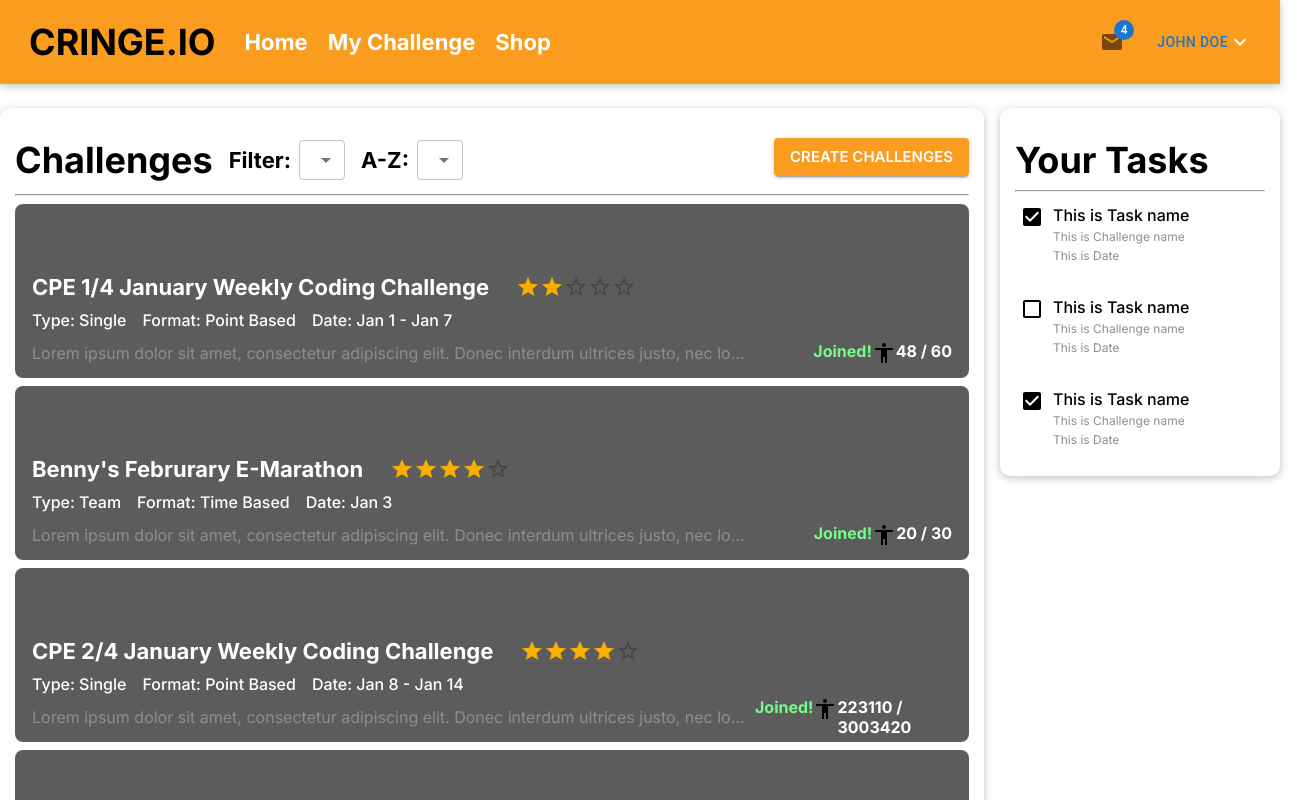
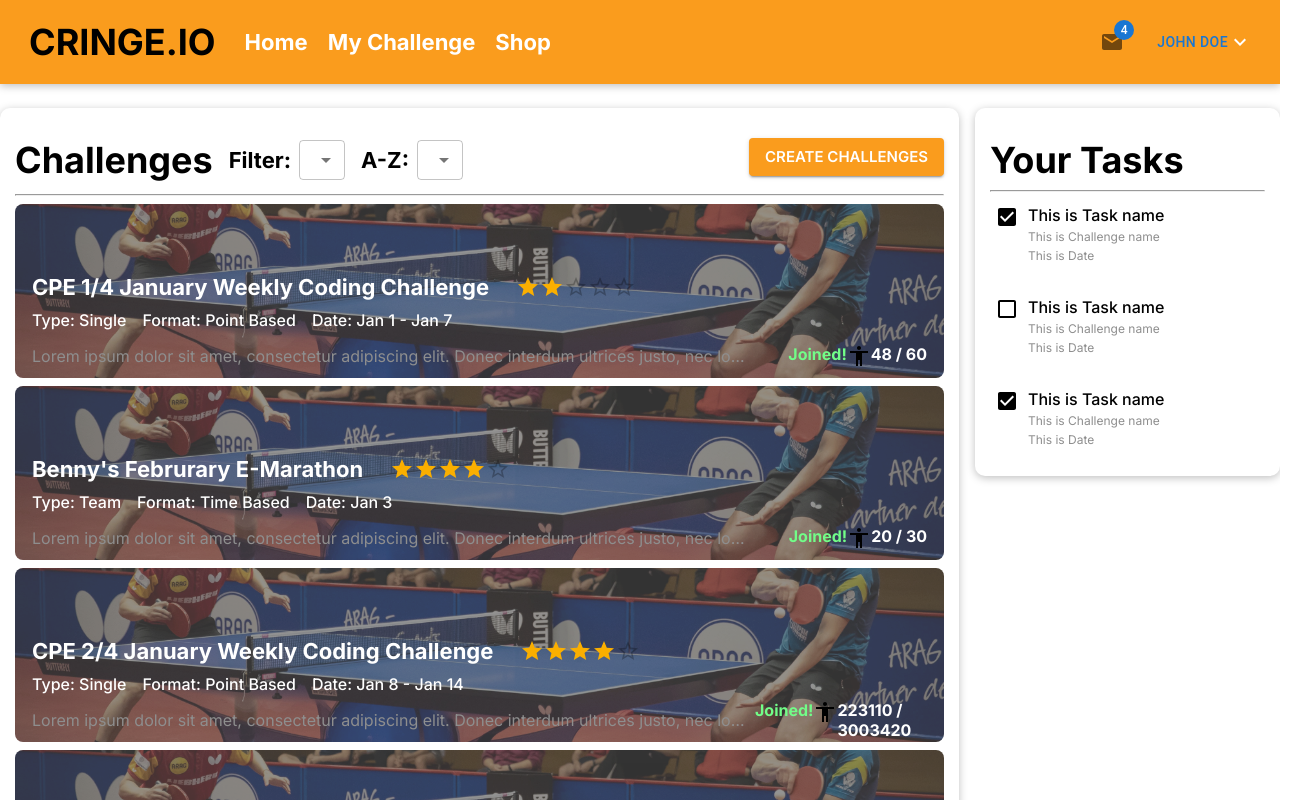
Before and after one commit to iambaangkok/challenge-organizer-frontend, a Next.js app: page / in a window 1280 px wide. Shown: the top 800 px of the page, 1304 px wide, since content can reach past the window. Built offline with nearby package versions, Linux system fonts and the light colour scheme; no server answers.

Commit message:
add background image in ChallengeCard

```diff
--- a/components/homepage/ChallengeCard.tsx
+++ b/components/homepage/ChallengeCard.tsx
@@ -2,6 +2,7 @@ import styles from './css/ChallengeCard.module.css'
 import { Rating } from '@mui/material';
 import AccessibilityIcon from '@mui/icons-material/Accessibility';
 import Link from 'next/link';
+import Image from 'next/image'
 
 // Fetch from API
 // const rating = 3
@@ -26,10 +27,25 @@ interface challengeData {
 }
 
 export default function ChallengeCard(data: challengeData) {
+
+    const Img = require('../../assets/pingpong.jpg')
+
     return (
-        // <Link href='/' className='no-underline'>
-            <div className={styles.ChallengeCard + ' select-none'}>
-                <div className={styles.BottomHalf}>
+        // <Link href='/' className='no-underline'> -> Set to some route
+        <>
+            <div className={styles.ChallengeCard + ' flex flex-col justify-end select-none relative overflow-hidden'}>
+
+                <Image
+                    src={Img}
+                    alt={'test'}
+                    fill
+                    style = {{
+                        objectFit:'cover'
+                    }}
+                    className = {styles.Img}
+                />
+
+                <div className={styles.BottomHalf + ' flex flex-col space-y-3'}>
                     <div className={styles.Top}>
                         <div className={styles.Left}>
                             <div className={styles.ChallengeName + ' H3'}>
@@ -69,6 +85,8 @@ export default function ChallengeCard(data: challengeData) {
                     </div>
                 </div>
             </div>
+        </>
+
         // </Link>
 
     )
--- a/components/homepage/ChallengeDashboard.tsx
+++ b/components/homepage/ChallengeDashboard.tsx
@@ -49,7 +49,7 @@ export default function ChallengeDashboard() {
     }
 
     return (
-        <div className={styles.Challenges}>
+        <div className={styles.Challenges + ' ShadowContainer'}>
             <div className='flex justify-between mb-3'>
                 <div className='flex space-x-4 '>
                     <div className='H1'>Challenges</div>
--- a/components/homepage/TaskDashboard.tsx
+++ b/components/homepage/TaskDashboard.tsx
@@ -9,7 +9,7 @@ export default function TaskDashboard() {
     const [taskList, setTaskList] = useState(null)
 
     return (
-        <div className={styles.TaskDashboard + ' flex flex-col'}>
+        <div className={styles.TaskDashboard + ' flex flex-col ShadowContainer'}>
             <div className='H1'>Your Tasks</div>
             <div>
                 <hr />
--- a/components/homepage/css/ChallengeCard.module.css
+++ b/components/homepage/css/ChallengeCard.module.css
@@ -1,10 +1,4 @@
 .ChallengeCard {
-
-    background: var(--TextDimmedDark);
-    display: flex;
-    flex-direction: row;
-    justify-content: space-between;
-    align-items: flex-end;
     padding: 10px 17px;
     gap: 124px;
 
@@ -13,17 +7,20 @@
 
     border-radius: 8px;
 
-    flex: none;
-    order: 0;
-    flex-grow: 0;
+    transition: 0.2s;
+    transition-timing-function:ease-out;
+}
+
+.ChallengeCard:hover {
+    transform: scaleX(1.01) scaleY(1.02);
 }
 
 .BottomHalf {
-    display: flex;
+    /* display: flex;
     flex-direction: column;
     align-items: flex-start;
     padding: 0px;
-    gap: 9px;
+    gap: 9px; */
 
     width: 100%;
     height: 95px;
@@ -135,3 +132,10 @@
     width: 20px;
     height: 20px
 }
+
+.Img {
+    z-index: -1;
+    opacity: 0.8;
+    transition: 0.2s ease-in;
+    filter: brightness(47.5%)
+}
--- a/components/homepage/css/ChallengeDashboard.module.css
+++ b/components/homepage/css/ChallengeDashboard.module.css
@@ -1,10 +1,6 @@
 .Challenges {
     padding: 30px 15px 10px;
     gap: 8px;
-
-
     width: 1000px;
-
-    box-shadow: 0px 2px 8px rgba(0, 0, 0, 0.25);
     border-radius: 10px;
 }
--- a/components/homepage/css/TaskDashboard.module.css
+++ b/components/homepage/css/TaskDashboard.module.css
@@ -1,12 +1,7 @@
 .TaskDashboard {
     padding: 30px 15px 10px;
-
-    width: 250px;
+    width: 275px;
     height: 100%;
-
-    background: var(--White);
-
-    box-shadow: 0px 2px 8px rgba(0, 0, 0, 0.25);
     border-radius: 10px;
 }
 
--- a/components/navbar/NavBar.tsx
+++ b/components/navbar/NavBar.tsx
@@ -8,10 +8,9 @@ import { navLinks } from '../../lib/navLinks'
 export default function NavBar() {
 
     return (
-        <div className={styles.NavBar}>
+        <div className={styles.NavBar + ' ShadowContainer'}>
             <div className={styles.Left}>
                 <div className={styles.Brand + ' H1'}>CRINGE.IO</div>
-                {/* <div className={styles.NavMenu}> */}
                     {
                         navLinks.map((link, index) => {
                             return (
@@ -21,7 +20,6 @@ export default function NavBar() {
                             )
                         })
                     }
-                {/* </div> */}
             </div>
             <div className={styles.Right}>
                 <Badge badgeContent={4} color="primary">
--- a/components/navbar/css/NavBar.module.css
+++ b/components/navbar/css/NavBar.module.css
@@ -6,12 +6,9 @@
     padding: 0px 20px;
     gap: 9px;
 
-    /* position: relative; */
     height: 84px;
 
     background: var(--PrimaryMain);
-
-    box-shadow: 0px 2px 8px rgba(0, 0, 0, 0.25);
 }
 
 .Left {
--- a/next.config.js
+++ b/next.config.js
@@ -1,6 +1,15 @@
 /** @type {import('next').NextConfig} */
 const nextConfig = {
   reactStrictMode: true,
+  async redirects() {
+    return [
+      {
+        source: '/',
+        destination: '/home',
+        permanent: true,
+      },
+    ]
+  },
 }
 
 module.exports = nextConfig
--- a/pages/home/index.tsx
+++ b/pages/home/index.tsx
@@ -1,3 +1,19 @@
-import HomePage from '../index'
+import Head from 'next/head'
+import ChallengeDashboard from '../../components/homepage/ChallengeDashboard';
+import TaskDashboard from '../../components/homepage/TaskDashboard';
 
-export default HomePage
+
+export default function Home() {
+
+  return (
+    <>
+      <Head>
+        <title>Home</title>
+      </Head>
+      <div className='flex justify-center items-start space-x-4 mt-6'>
+        <ChallengeDashboard></ChallengeDashboard>
+        <TaskDashboard></TaskDashboard>
+      </div>
+    </>
+  );
+}
--- a/pages/index.tsx
+++ b/pages/index.tsx
@@ -1,20 +1,3 @@
-import Head from 'next/head'
-import ChallengeDashboard from '../components/homepage/ChallengeDashboard';
-import Task from '../components/homepage/Task';
-import TaskDashboard from '../components/homepage/TaskDashboard';
+import Home from './home/index'
 
-
-export default function Home() {
-
-  return (
-    <>
-      <Head>
-        <title>Home</title>
-      </Head>
-      <div className='flex justify-center items-start space-x-4 mt-6'>
-        <ChallengeDashboard></ChallengeDashboard>
-        <TaskDashboard></TaskDashboard>
-      </div>
-    </>
-  );
-}
+export default Home;
--- a/styles/globals.css
+++ b/styles/globals.css
@@ -110,3 +110,11 @@
     font-weight: 700;
     font-size: 12px;
 }
+
+.ShadowContainer {
+    box-shadow: 0px 2px 8px rgba(0, 0, 0, 0.25);
+}
+
+.ShadowButton {
+    box-shadow: 0px 4px 4px rgba(0, 0, 0, 0.25);
+}
```
Also changed, not shown: assets/pingpong.jpg (added).
